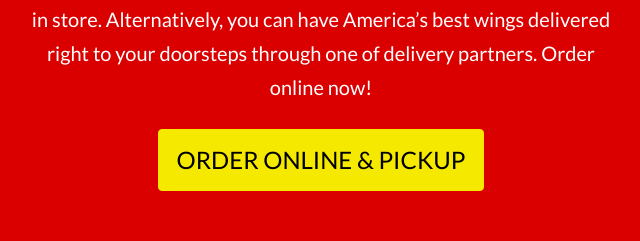
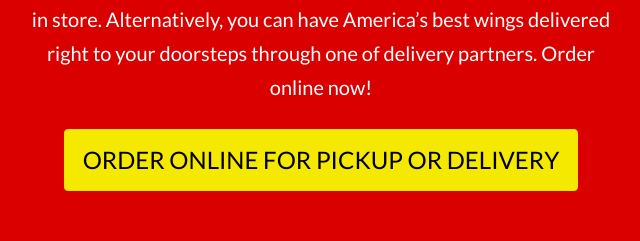
Before and after one commit to aawajjoshi/abw, a React (Create React App) app: page / in a window 1280 px wide. Shown: the part 1040-1281 px from the top of the page, without its empty margins (319-959 px from the left). Built offline with nearby package versions, Linux system fonts and the light colour scheme.

Commit message:
button text change

```diff
--- a/src/pages/Home/sections/ModalBox.js
+++ b/src/pages/Home/sections/ModalBox.js
@@ -8,7 +8,7 @@
       <p className="md-info">
       At America's Best Wings, you can place your order online for pickup in store. Alternatively, you can have America’s best wings delivered right to your doorsteps through one of delivery partners. Order online now!
       </p>
-      <a href='https://www.clover.com/online-ordering/americas-best-wings-silver-spring' rel='noreferrer' target='_blank'><button className='md-link-icon-clover'>ORDER ONLINE & PICKUP</button></a>
+      <a href='https://www.clover.com/online-ordering/americas-best-wings-silver-spring' rel='noreferrer' target='_blank'><button className='md-link-icon-clover'>ORDER ONLINE FOR PICKUP OR DELIVERY</button></a>
       <div className="md-link">
       <div className="md-link-box">
             <a className="" href="https://www.grubhub.com/restaurant/americas-best-wings-11242-georgia-ave-silver-spring/2522990?classicAffiliateId=%2Fr%2Fw%2F2522990%2F&utm_source=https://restaurant.grubhub.com&utm_medium=OOL&utm_campaign=order%20online&utm_content=2522990" rel='noreferrer' target='_blank'>
```
Also changed, not shown: package.json (line endings or trailing spaces), 1 other file (tests, documents, lock files or other folders).
